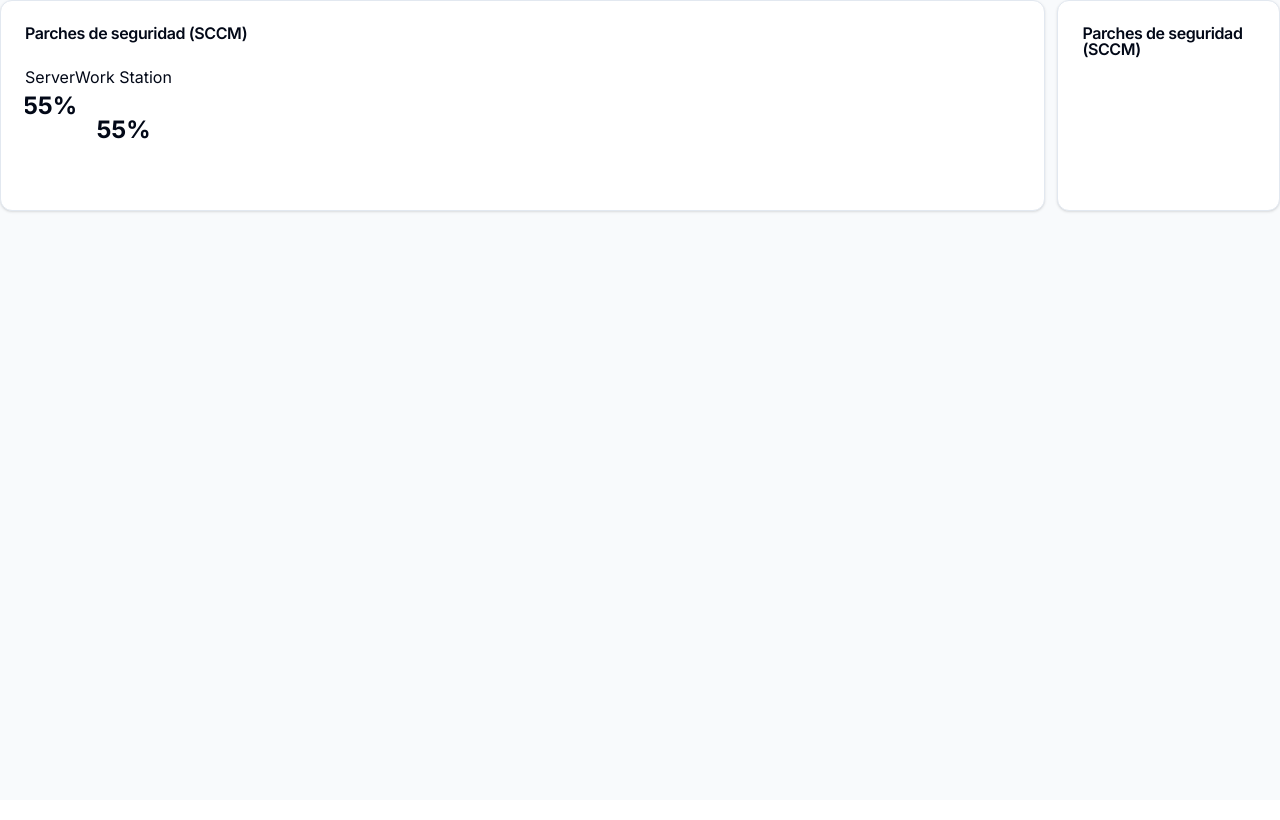
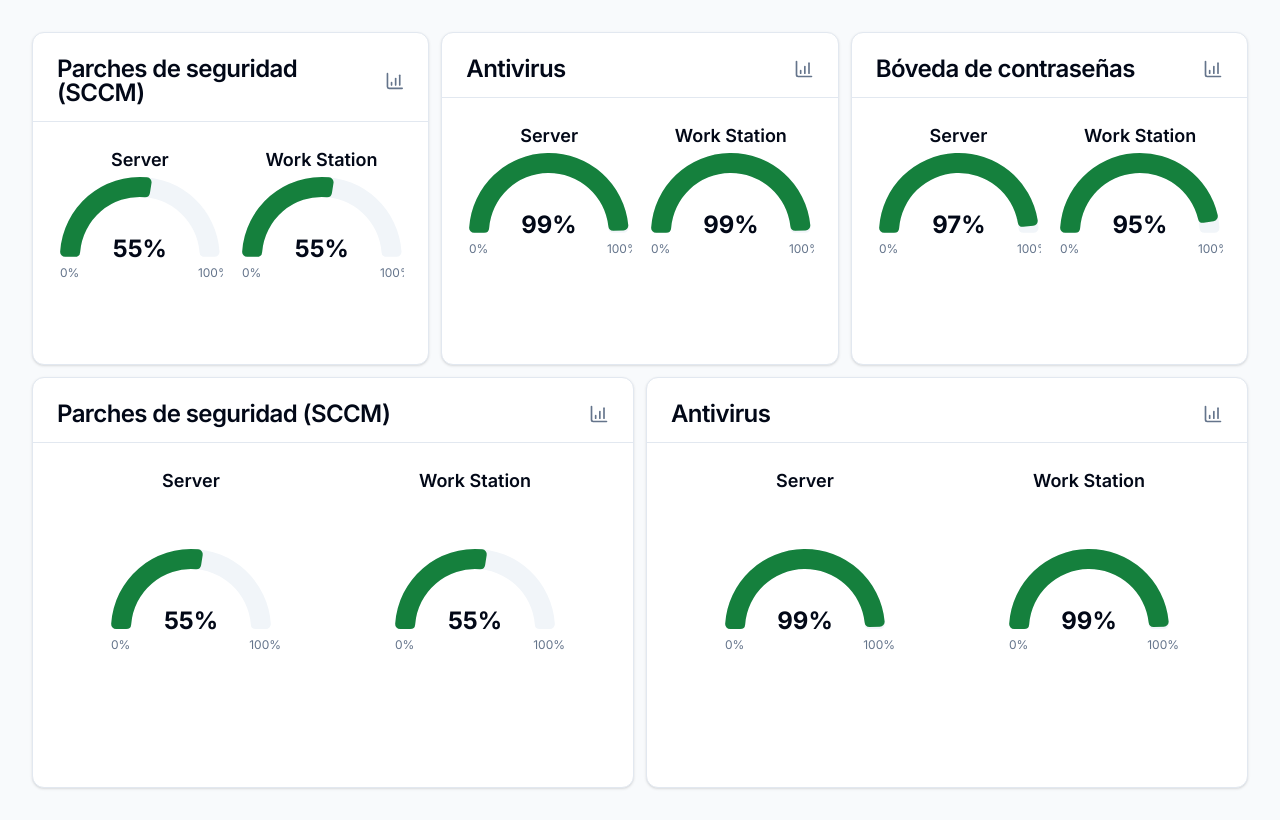
Before and after one commit to redBaron23/sentry, a Next.js app: page / in a window 1280 px wide. Built offline with nearby package versions, Linux system fonts and the light colour scheme.

Commit message:
some charts

```diff
--- a/src/app/globals.css
+++ b/src/app/globals.css
@@ -23,6 +23,25 @@
 }
 
 @layer base {
+  h1 {
+    @apply text-4xl font-bold;
+  }
+  h2 {
+    @apply text-3xl font-semibold;
+  }
+  h3 {
+    @apply text-2xl font-semibold;
+  }
+  h4 {
+    @apply text-xl font-semibold;
+  }
+  h5 {
+    @apply text-lg font-semibold;
+  }
+  h6 {
+    @apply text-lg font-semibold;
+  }
+
   :root {
     --background: 0 0% 100%;
     --foreground: 222.2 84% 4.9%;
--- a/src/app/page.tsx
+++ b/src/app/page.tsx
@@ -1,26 +1,71 @@
 import { RadialChart } from "@/components/atoms/charts/radial-chart";
 import { Card, CardContent, CardHeader, CardTitle } from "@/components/ui/card";
+import { ChartColumnIncreasing } from "lucide-react";
 
 export default function Home() {
   return (
-    <main className="flex min-h-screen flex-col bg-slate-50">
-      <div className="flex gap-3">
-        <Card className="w-full">
-          <CardHeader>
-            <CardTitle>Parches de seguridad (SCCM)</CardTitle>
+    <main className="min-h-screen bg-slate-50 p-8">
+      <div className="grid grid-cols-1 xl:grid-cols-3 gap-3 mb-3">
+        <Card>
+          <CardHeader className="border-b pb-4">
+            <div className="flex justify-between items-center">
+              <CardTitle>Parches de seguridad (SCCM)</CardTitle>
+              <ChartColumnIncreasing className="h-5 w-5 text-muted-foreground" />
+            </div>
           </CardHeader>
-          <CardContent className="flex">
+          <CardContent className="flex flex-col md:flex-row gap-4 pt-6">
             <RadialChart title="Server" name="Server" value={55} />
             <RadialChart title="Work Station" name="Work Station" value={55} />
           </CardContent>
         </Card>
-
-        <Card className="">
-          <CardHeader>
-            <CardTitle>Parches de seguridad (SCCM)</CardTitle>
+        <Card>
+          <CardHeader className="border-b pb-4">
+            <div className="flex justify-between items-center">
+              <CardTitle>Antivirus</CardTitle>
+              <ChartColumnIncreasing className="h-5 w-5 text-muted-foreground" />
+            </div>
           </CardHeader>
-          <CardContent className="flex">
-            <RadialChart name="Server" value={95} />
+          <CardContent className="grid grid-cols-2 gap-4 pt-6">
+            <RadialChart title="Server" name="Server" value={99} />
+            <RadialChart title="Work Station" name="Work Station" value={99} />
+          </CardContent>
+        </Card>
+        <Card>
+          <CardHeader className="border-b pb-4">
+            <div className="flex justify-between items-center">
+              <CardTitle>Bóveda de contraseñas</CardTitle>
+              <ChartColumnIncreasing className="h-5 w-5 text-muted-foreground" />
+            </div>
+          </CardHeader>
+          <CardContent className="grid grid-cols-2 gap-4 pt-6">
+            <RadialChart title="Server" name="Server" value={97} />
+            <RadialChart title="Work Station" name="Work Station" value={95} />
+          </CardContent>
+        </Card>
+      </div>
+      <div className="grid grid-cols-1 md:grid-cols-2 gap-3">
+        <Card>
+          <CardHeader className="border-b pb-4">
+            <div className="flex justify-between items-center">
+              <CardTitle>Parches de seguridad (SCCM)</CardTitle>
+              <ChartColumnIncreasing className="h-5 w-5 text-muted-foreground" />
+            </div>
+          </CardHeader>
+          <CardContent className="grid grid-cols-2 gap-4 pt-6">
+            <RadialChart title="Server" name="Server" value={55} />
+            <RadialChart title="Work Station" name="Work Station" value={55} />
+          </CardContent>
+        </Card>
+        <Card>
+          <CardHeader className="border-b pb-4">
+            <div className="flex justify-between items-center">
+              <CardTitle>Antivirus</CardTitle>
+              <ChartColumnIncreasing className="h-5 w-5 text-muted-foreground" />
+            </div>
+          </CardHeader>
+          <CardContent className="grid grid-cols-2 gap-4 pt-6">
+            <RadialChart title="Server" name="Server" value={99} />
+            <RadialChart title="Work Station" name="Work Station" value={99} />
           </CardContent>
         </Card>
       </div>
--- a/src/components/atoms/charts/radial-chart.tsx
+++ b/src/components/atoms/charts/radial-chart.tsx
@@ -34,8 +34,8 @@
   maxWidth = 200,
   startAngle = 180,
   endAngle = 0,
-  innerRadius = 80,
-  outerRadius = 130,
+  innerRadius = 70,
+  outerRadius = 120,
 }: RadialChartProps) {
   const chartData = [
     {
@@ -52,12 +52,12 @@
   };
 
   return (
-    <div className="flex flex-col items-center">
+    <div className="flex flex-col items-center w-full">
       {title && <h5>{title}</h5>}
       <div className={`w-full min-w-[${maxWidth}px]`}>
         <ChartContainer
           config={chartConfig}
-          className={`mx-auto aspect-square  max-w-[${maxWidth}px]`}
+          className={`mx-auto aspect-square   max-w-[${maxWidth}px]`}
         >
           <RadialBarChart
             data={chartData}
@@ -100,7 +100,7 @@
                         </text>
                         <text x={viewBox.cx} y={viewBox.cy}>
                           <tspan
-                            x={(viewBox.cx || 0) - 90}
+                            x={(viewBox.cx || 0) - 80}
                             y={(viewBox.cy || 0) + 20}
                             textAnchor="start"
                             className="fill-muted-foreground text-xs"
@@ -108,7 +108,7 @@
                             0%
                           </tspan>
                           <tspan
-                            x={(viewBox.cx || 0) + 100}
+                            x={(viewBox.cx || 0) + 90}
                             y={(viewBox.cy || 0) + 20}
                             textAnchor="end"
                             className="fill-muted-foreground text-xs"
```
